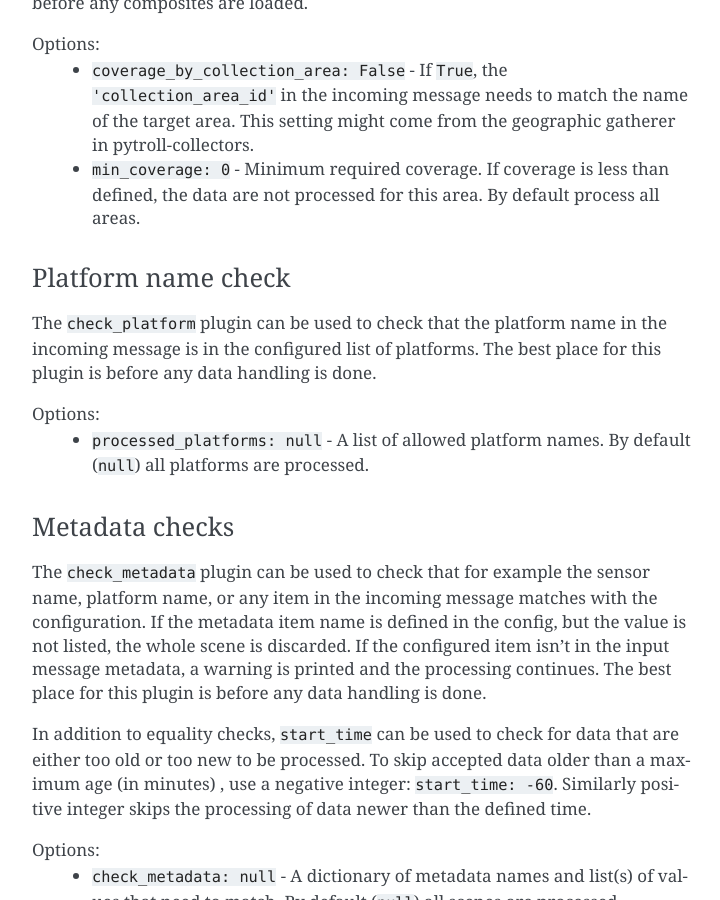
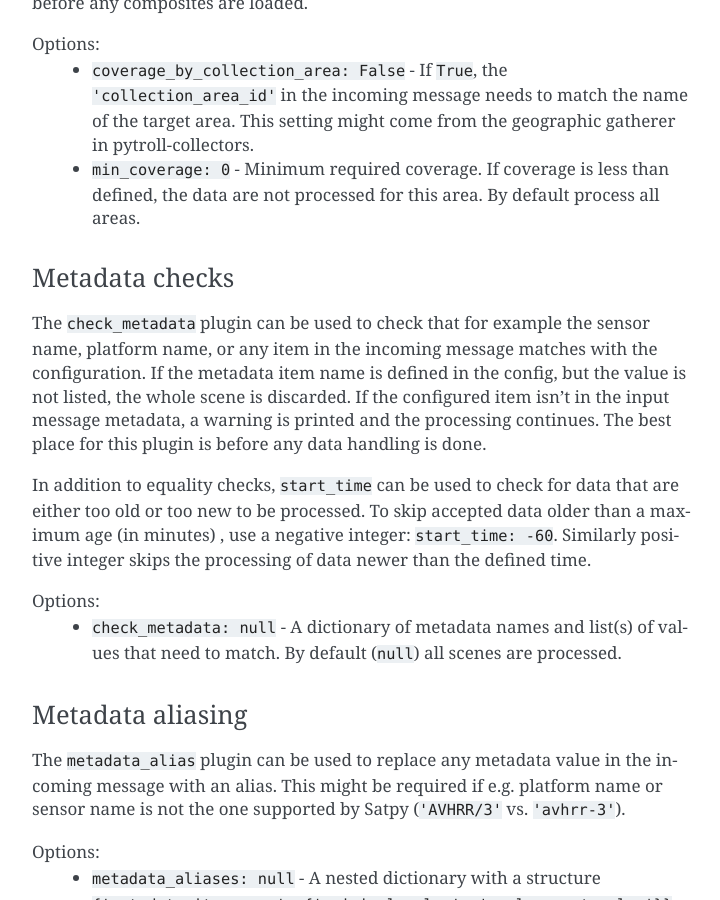
Before and after one commit to pytroll/trollflow2, a Sphinx documentation site: the page built from doc/source/plugins.rst, in a window 1280 px wide and 900 px high, scrolled down 5602 px. Shown: the whole window, without its empty margins (388-1108 px from the left). Built offline with Sphinx 7.4.7, drawn with Linux system fonts in a browser that asks for light colours.

Commit message:
Remove references to removed plugins

```diff
--- a/doc/source/plugins.rst
+++ b/doc/source/plugins.rst
@@ -273,16 +273,6 @@ Options:
    than defined, the data are not processed for this area.  By default
    process all areas.
 
-Platform name check
-*******************
-
-The ``check_platform`` plugin can be used to check that the platform
-name in the incoming message is in the configured list of platforms.
-The best place for this plugin is before any data handling is done.
-
-Options:
- - ``processed_platforms: null`` - A list of allowed platform names.  By
-   default (``null``) all platforms are processed.
 
 Metadata checks
 ***************
--- a/doc/source/product_list.rst
+++ b/doc/source/product_list.rst
@@ -91,8 +91,6 @@ Example
                 fname_pattern: "{start_time:%Y%m%d_%H%M}_{platform_name:s}_{productname:s}_{variant:s}.{format}"
 
   workers:
-    - fun: !!python/name:trollflow2.plugins.check_platform
-    - fun: !!python/name:trollflow2.plugins.check_sensor
     - fun: !!python/name:trollflow2.plugins.create_scene
     - fun: !!python/name:trollflow2.plugins.check_sunlight_coverage
     - fun: !!python/name:trollflow2.plugins.covers
```
